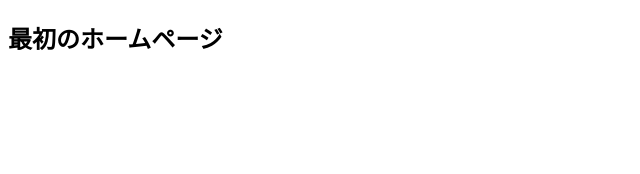
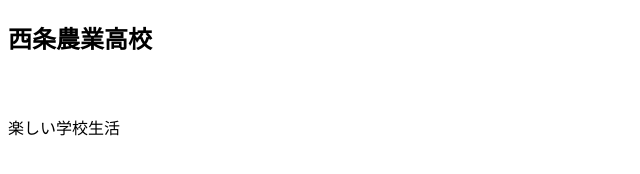
Before and after one commit to saa25018-source/site, a plain HTML site: page index.html in a window 1280 px wide. Shown: the whole page, without its empty margins (0-640 px from the left). Drawn offline with Linux system fonts and the light colour scheme.

Commit message:
Update index.html

```diff
--- a/index.html
+++ b/index.html
@@ -6,6 +6,7 @@
     <title>Document</title>
 </head>
 <body>
-   <h2>最初のホームページ</h2>
+   <h2>西条農業高校</h2>
+　 <P>楽しい学校生活</P>
 </body>
 </html>
```
